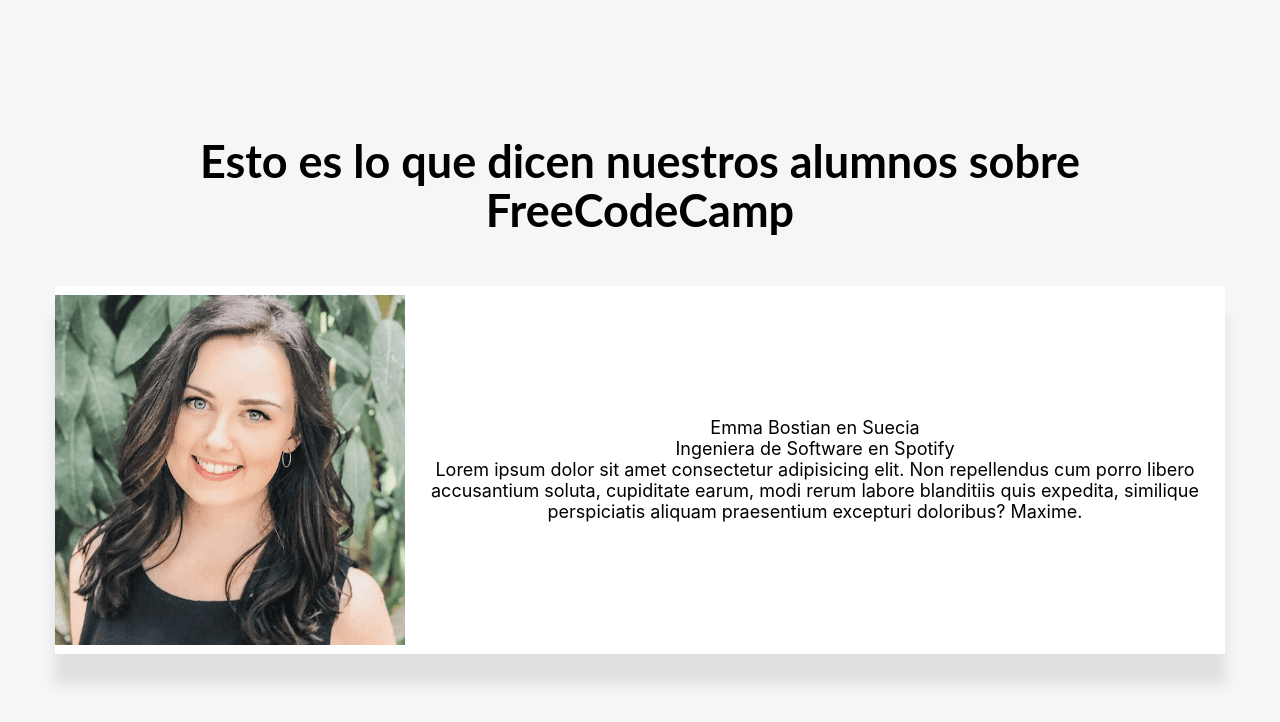
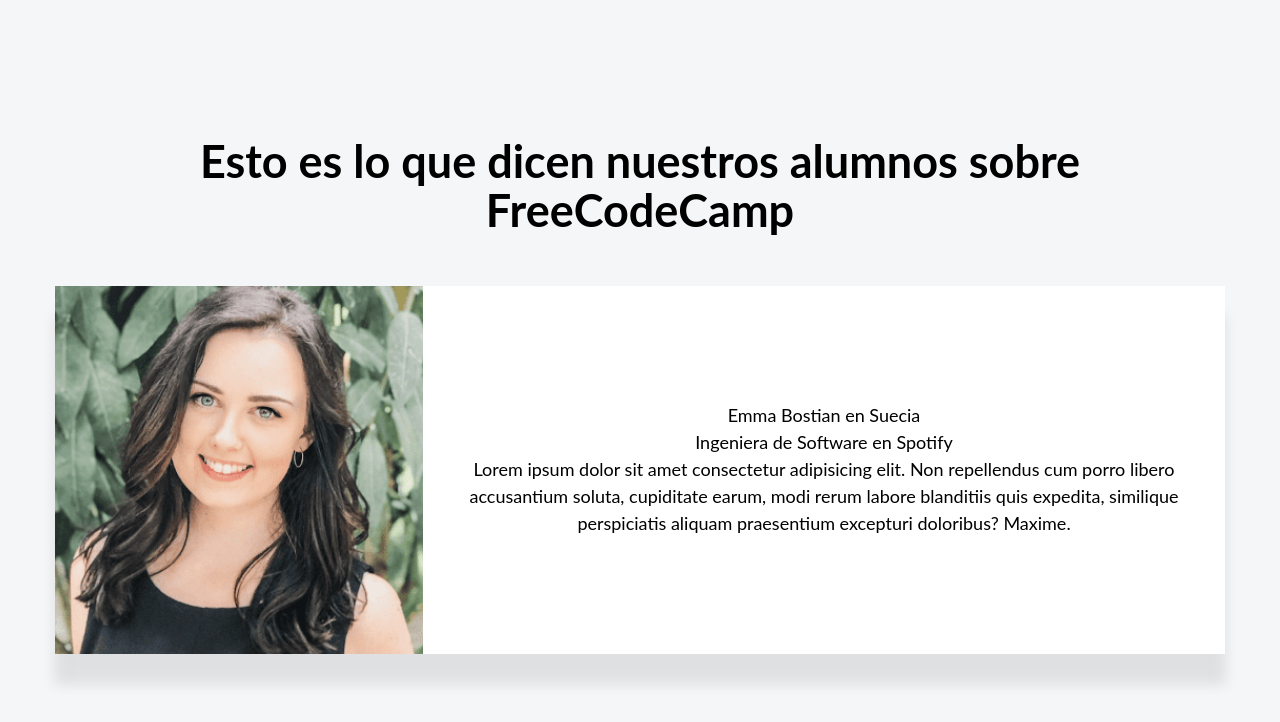
Before and after one commit to MarcoRosselDev/react-01-freecodecamp-testimonials, a React (Create React App) app: page / in a window 1280 px wide. Shown: the top 722 px of the page. Built offline with nearby package versions, Linux system fonts and the light colour scheme.

Commit message:
styles app.css 3

```diff
--- a/src/stylesheets/Testimonio.css
+++ b/src/stylesheets/Testimonio.css
@@ -8,3 +8,16 @@
   background-color: #fff;
   box-shadow: 0 30px 13px 1px rgb(0 0 0 / 9%);
 }
+
+.imagen-testimonio {
+  height: 100%;
+  width: auto;
+}
+
+.contenedor-texto-testimonio {
+  text-align: center;
+  padding: 40px;
+  font-family: Lato, sans-serif;
+  font-weight: 400;
+  line-height: 1.5rem;
+}
```
